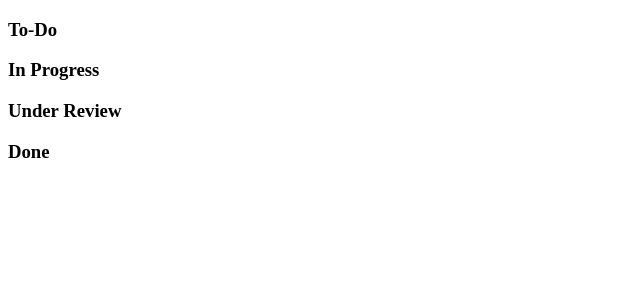
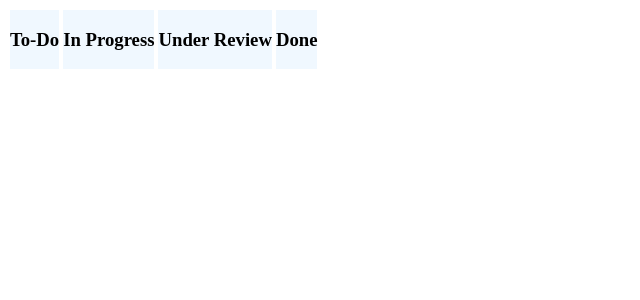
Before and after one commit to suzyhlinka/ISProject2, a React (Create React App) app in the folder projectmanager/: page / in a window 1280 px wide. Shown: the top 300 px of the page, without its empty margins (0-640 px from the left). Built offline with nearby package versions, Linux system fonts and the light colour scheme; no server answers.

Commit message:
added basic style to gridview

```diff
--- a/projectmanager/src/components/GridView.js
+++ b/projectmanager/src/components/GridView.js
@@ -1,5 +1,6 @@
 import React from 'react';
 import GridItem from "./GridItem";
+import '../styling/GridView.css';
 
 const columns = ["todo", "in-progress","review", "done"];
 
@@ -7,7 +8,6 @@ class GridView extends React.Component{
     constructor(props){
         super(props);
     }
-
 
     searchForItem (task_id, task_column){
         if (task_column === 'in-progress'){
--- /dev/null
+++ b/projectmanager/src/styling/GridView.css
@@ -0,0 +1,7 @@
+.gridView{
+    display: flex;
+}
+.gridView-column{
+    border: 2px solid #fff;
+    background-color: aliceblue;
+}
```
